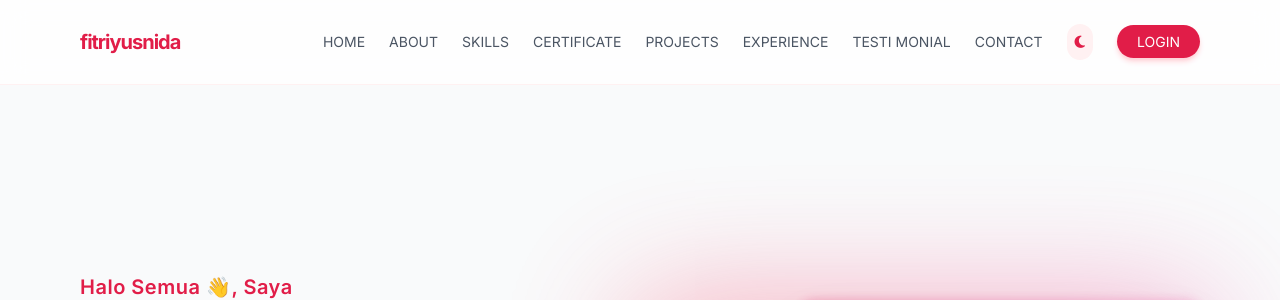
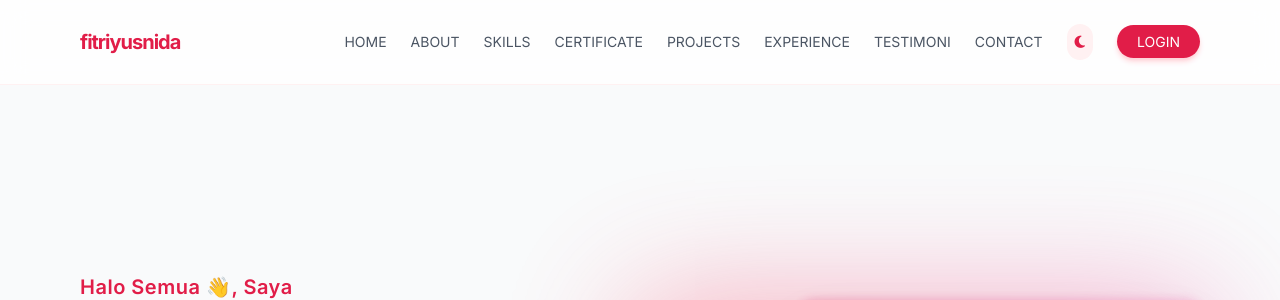
Before and after one commit to fitriyusnida8-gif/portopolioyusnida, a Laravel app: page / in a window 1280 px wide. Shown: the top 300 px of the page. Run offline with Laravel 12, Linux system fonts and the light colour scheme; data that the repository does not hold is empty; parts of the project's set-up code (start-up, migrations or seed data) failed here and were passed over; some libraries are stand-ins or nearby versions.

Commit message:
Update menu navigasi Testimoni

```diff
--- a/resources/views/user/index.blade.php
+++ b/resources/views/user/index.blade.php
@@ -34,7 +34,7 @@
             <li><a href="#prestasi" class="hover:text-rose-500 transition">CERTIFICATE</a></li>
             <li><a href="#projects" class="hover:text-rose-500 transition">PROJECTS</a></li>
             <li><a href="#experience" class="hover:text-rose-500 transition">EXPERIENCE</a></li>
-            <li><a href="#kesan-pesan" class="hover:text-rose-500 transition">TESTI MONIAL</a></li>
+            <li><a href="#kesan-pesan" class="hover:text-rose-500 transition">TESTIMONI</a></li>
             <li><a href="#contact" class="hover:text-rose-500 transition">CONTACT</a></li>
 
             <li>
@@ -70,10 +70,10 @@
             <li><a href="#" onclick="toggleMobileMenu()" class="block hover:text-rose-500 transition">HOME</a></li>
             <li><a href="#about" onclick="toggleMobileMenu()" class="block hover:text-rose-500 transition">ABOUT</a></li>
             <li><a href="#skills" onclick="toggleMobileMenu()" class="block hover:text-rose-500 transition">SKILLS</a></li>
-            <li><a href="#prestasi" onclick="toggleMobileMenu()" class="block hover:text-rose-500 transition">SERTIFIKAT</a></li>
+            <li><a href="#prestasi" onclick="toggleMobileMenu()" class="block hover:text-rose-500 transition">CERTIFICATE</a></li>
             <li><a href="#projects" onclick="toggleMobileMenu()" class="block hover:text-rose-500 transition">PROJECTS</a></li>
             <li><a href="#experience" onclick="toggleMobileMenu()" class="block hover:text-rose-500 transition">EXPERIENCE</a></li>
-            <li><a href="#kesan-pesan" onclick="toggleMobileMenu()" class="block hover:text-rose-500 transition">KESAN & PESAN</a></li>
+            <li><a href="#kesan-pesan" onclick="toggleMobileMenu()" class="block hover:text-rose-500 transition">TESTIMONI</a></li>
             <li><a href="#contact" onclick="toggleMobileMenu()" class="block hover:text-rose-500 transition">CONTACT</a></li>
             <li>
                 <a href="{{ route('login') }}" class="block text-center px-5 py-2.5 bg-rose-600 text-white rounded-xl transition text-sm shadow-md">
```
